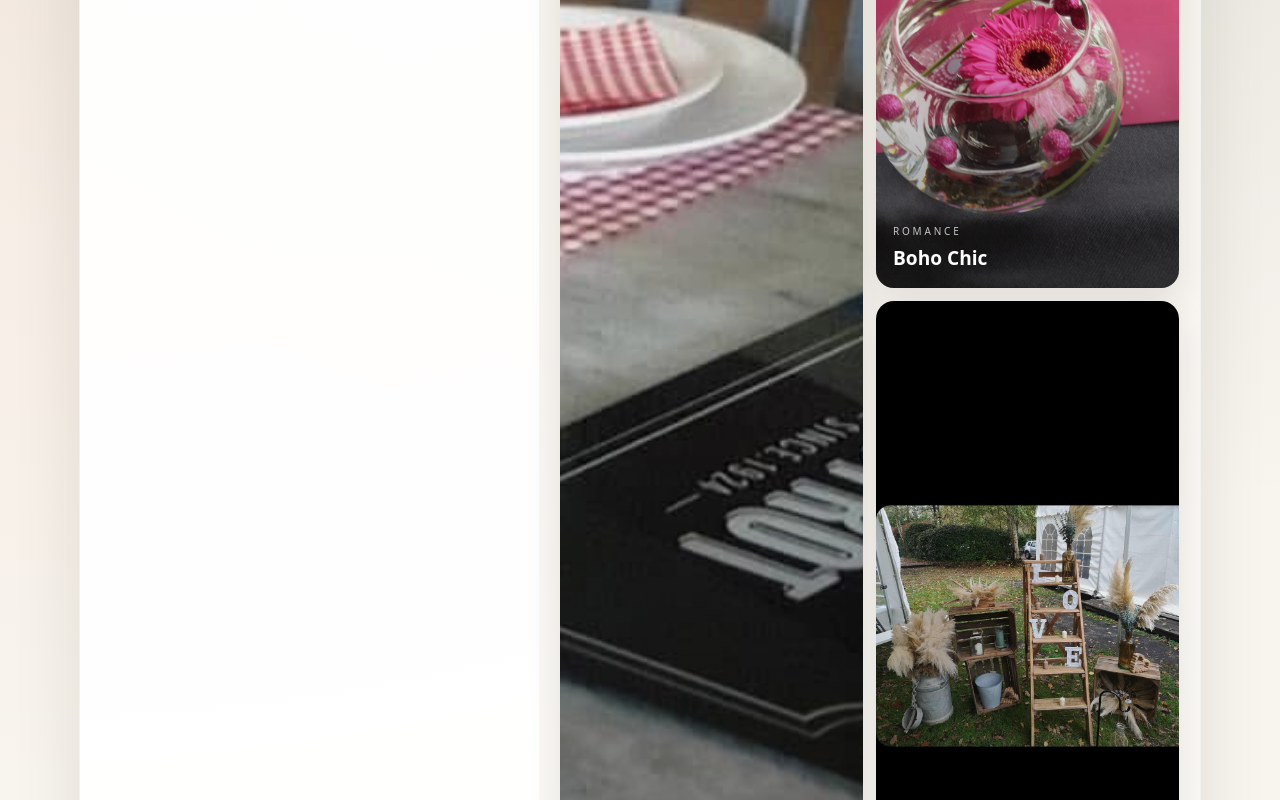
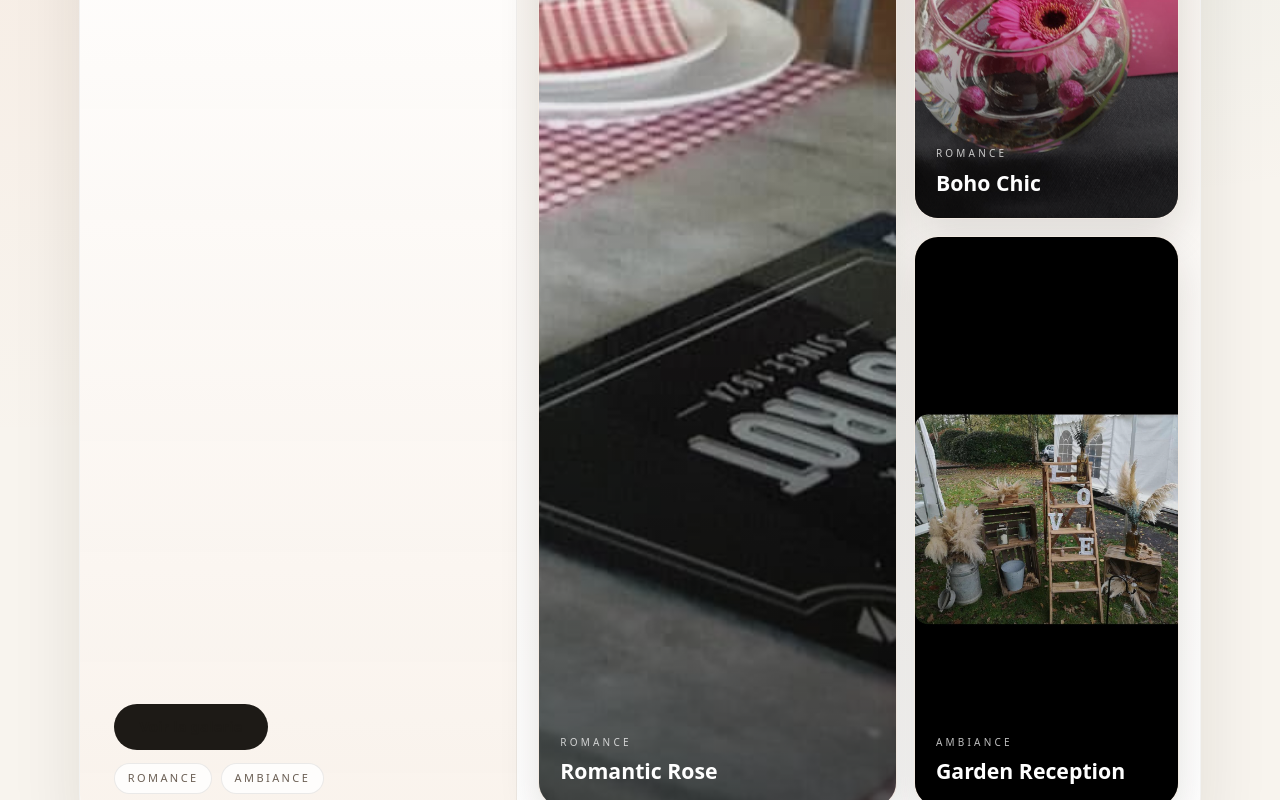
Before and after one commit to Marcestia/alternative-location, a Next.js app: page / in a window 1280 px wide. Shown: the part 1400-2200 px from the top of the page. Built offline with nearby package versions, Linux system fonts and the light colour scheme; no server answers; the database is empty.

Commit message:
Polish storefront copy and gallery preview

```diff
--- a/src/components/GalleryPreviewSection.tsx
+++ b/src/components/GalleryPreviewSection.tsx
@@ -1,77 +1,122 @@
-import { getGalleryPreviewUrl, getGalleryLabel, type GalleryMediaView } from "@/lib/gallery";
+import {
+  getGalleryPreviewUrl,
+  getGalleryLabel,
+  type GalleryMediaView,
+} from "@/lib/gallery";
 
 type GalleryPreviewSectionProps = {
   items: GalleryMediaView[];
 };
+
+function GalleryCard({
+  item,
+  className,
+}: {
+  item: GalleryMediaView;
+  className?: string;
+}) {
+  const previewUrl = getGalleryPreviewUrl(item);
+  if (!previewUrl) return null;
+
+  return (
+    <a
+      href="/galerie"
+      className={`group relative overflow-hidden rounded-[24px] border border-black/5 bg-[color:var(--surface)] shadow-[0_18px_40px_rgba(30,25,20,0.12)] ${className ?? ""}`}
+    >
+      <img
+        src={previewUrl}
+        alt={item.title}
+        className="h-full w-full object-cover transition duration-500 group-hover:scale-[1.04]"
+      />
+      <div className="absolute inset-0 bg-gradient-to-t from-black/65 via-black/12 to-transparent transition duration-300 group-hover:from-black/72" />
+      <div className="absolute inset-x-0 bottom-0 p-4 text-white sm:p-5">
+        <p className="text-[10px] uppercase tracking-[0.32em] text-white/75">
+          {getGalleryLabel(item)}
+        </p>
+        <p className="mt-2 text-lg font-semibold leading-tight sm:text-xl">
+          {item.title}
+        </p>
+      </div>
+    </a>
+  );
+}
 
 export default function GalleryPreviewSection({
   items,
 }: GalleryPreviewSectionProps) {
   if (items.length === 0) return null;
 
-  const previewItems = items.filter((item) => getGalleryPreviewUrl(item)).slice(0, 4);
+  const previewItems = items
+    .filter((item) => getGalleryPreviewUrl(item))
+    .slice(0, 3);
+
   if (previewItems.length === 0) return null;
+
+  const featuredItem = previewItems[0];
+  const secondaryItems = previewItems.slice(1);
 
   return (
     <section className="mx-auto mt-8 w-full max-w-6xl px-4 sm:px-6 lg:mt-12 lg:px-12">
-      <div className="overflow-hidden rounded-[22px] border border-black/5 bg-white/92 shadow-[0_30px_70px_rgba(30,25,20,0.10)]">
-        <div className="grid gap-0 lg:grid-cols-[0.82fr_1.18fr]">
-          <div className="flex flex-col justify-between p-6 sm:p-8">
+      <div className="overflow-hidden rounded-[34px] border border-black/5 bg-white/92 shadow-[0_30px_70px_rgba(30,25,20,0.1)]">
+        <div className="grid gap-0 lg:grid-cols-[0.78fr_1.22fr]">
+          <div className="flex flex-col justify-between border-b border-black/5 bg-[linear-gradient(180deg,rgba(255,255,255,0.98),rgba(249,242,235,0.94))] p-6 sm:p-8 lg:border-b-0 lg:border-r">
             <div>
               <p className="text-xs uppercase tracking-[0.34em] text-[color:var(--accent-2)]">
                 Galerie
               </p>
               <h2 className="mt-4 text-3xl font-semibold leading-tight sm:text-4xl">
-                Un avant-gout des ambiances
+                Un aperçu des ambiances
               </h2>
               <p className="mt-4 text-sm leading-7 text-[color:var(--muted)] sm:text-base">
-                Une selection visuelle plus libre, plus editoriale, pour montrer
-                le rendu avant meme d&apos;entrer dans le catalogue.
+                Quelques mises en scène, compositions de table et inspirations
+                pour découvrir l&apos;univers avant d&apos;entrer dans le catalogue.
               </p>
             </div>
-            <div className="mt-8">
+
+            <div className="mt-8 flex flex-col gap-3">
               <a
                 href="/galerie"
-                className="inline-flex rounded-full bg-[color:var(--ink)] px-6 py-3 text-sm font-semibold text-white transition hover:-translate-y-0.5"
+                className="inline-flex w-fit items-center rounded-full bg-[color:var(--ink)] px-6 py-3 text-sm font-semibold text-white transition hover:-translate-y-0.5 hover:shadow-[0_18px_35px_rgba(30,25,20,0.18)]"
               >
-                Ouvrir la galerie
+                Voir la galerie
               </a>
+              <div className="flex flex-wrap gap-2 text-[11px] uppercase tracking-[0.22em] text-[color:var(--muted)]">
+                {[...new Set(previewItems.map((item) => getGalleryLabel(item)))].map(
+                  (label) => (
+                    <span
+                      key={label}
+                      className="rounded-full border border-black/8 bg-white/80 px-3 py-1.5"
+                    >
+                      {label}
+                    </span>
+                  )
+                )}
+              </div>
             </div>
           </div>
 
-          <a
-            href="/galerie"
-            className="grid gap-3 bg-[linear-gradient(180deg,rgba(244,238,231,0.8),rgba(255,255,255,0.92))] p-4 sm:grid-cols-2 sm:p-5"
-          >
-            {previewItems.map((item, index) => {
-              const previewUrl = getGalleryPreviewUrl(item);
-              if (!previewUrl) return null;
+          <div className="grid gap-4 bg-[linear-gradient(180deg,rgba(244,238,231,0.82),rgba(255,255,255,0.96))] p-4 sm:p-5 lg:grid-cols-[1.15fr_0.85fr]">
+            <GalleryCard item={featuredItem} className="min-h-[360px] lg:min-h-[460px]" />
 
-              return (
-                <article
-                  key={item.id}
-                  className={`group relative overflow-hidden rounded-[18px] bg-[color:var(--surface)] shadow-[0_16px_35px_rgba(30,25,20,0.10)] ${
-                    index === 0 ? "sm:row-span-2" : ""
-                  }`}
-                >
-                  <img
-                    src={previewUrl}
-                    alt={item.title}
-                    className="h-full w-full object-cover transition duration-300 group-hover:scale-[1.05]"
+            {secondaryItems.length > 0 ? (
+              <div className="grid gap-4">
+                {secondaryItems.map((item) => (
+                  <GalleryCard
+                    key={item.id}
+                    item={item}
+                    className="min-h-[220px] lg:min-h-[220px]"
                   />
-                  <div className="absolute inset-0 bg-gradient-to-t from-black/55 via-black/10 to-transparent opacity-100 md:opacity-80 md:group-hover:opacity-100" />
-                  <div className="absolute inset-x-0 bottom-0 p-4 text-white">
-                    <p className="text-[10px] uppercase tracking-[0.28em] text-white/75">
-                      {getGalleryLabel(item)}
-                    </p>
-                    <p className="mt-2 text-lg font-semibold leading-tight">
-                      {item.title}
-                    </p>
-                  </div>
-                </article>
-              );
-            })}
-          </a>
+                ))}
+              </div>
+            ) : (
+              <a
+                href="/galerie"
+                className="flex min-h-[220px] items-end rounded-[24px] border border-dashed border-black/10 bg-white/75 p-5 text-sm text-[color:var(--muted)] transition hover:border-black/20 hover:bg-white"
+              >
+                Ouvrir la galerie complète pour voir toutes les ambiances.
+              </a>
+            )}
+          </div>
         </div>
       </div>
     </section>
--- a/src/lib/catalog.ts
+++ b/src/lib/catalog.ts
@@ -18,19 +18,19 @@ export const CATEGORY_GROUP_META: Record<
     label: "Ambiance et son",
     slug: "ambiance-son",
     description:
-      "Jeux, sonorisation, lumieres et projecteurs pour animer vos evenements.",
+      "Jeux, sonorisation, lumières et projecteurs pour animer vos événements.",
   },
   MATERIEL_SERVICE: {
-    label: "Materiel de service",
+    label: "Matériel de service",
     slug: "materiel-service",
     description:
-      "Materiel de table, reception et equipements electriques pour le service.",
+      "Matériel de table, réception et équipements électriques pour le service.",
   },
   DECORATION: {
-    label: "Decoration",
+    label: "Décoration",
     slug: "decoration",
     description:
-      "Univers decoratifs, linge, vases, arches et accessoires de mise en scene.",
+      "Univers décoratifs, linge, vases, arches et accessoires de mise en scène.",
   },
 };
 
--- a/src/lib/gallery.ts
+++ b/src/lib/gallery.ts
@@ -32,7 +32,7 @@ export const sampleGallerySections: GallerySectionView[] = [
   {
     id: "sample-tables",
     name: "Tables",
-    description: "Dressages, vaisselle et details de reception.",
+    description: "Dressages, vaisselle et détails de réception.",
     coverImageUrl: "/vitrine/vaisselle.jpg",
     active: true,
     sortOrder: 1,
@@ -40,7 +40,7 @@ export const sampleGallerySections: GallerySectionView[] = [
   {
     id: "sample-ambiance",
     name: "Ambiance",
-    description: "Lumieres, volume et atmosphere generale.",
+    description: "Lumières, volume et atmosphère générale.",
     coverImageUrl: "/vitrine/ambiance.jpg",
     active: true,
     sortOrder: 2,
@@ -51,7 +51,7 @@ export const sampleGalleryItems: GalleryMediaView[] = [
   {
     id: "sample-hero",
     title: "Romantic Rose",
-    subtitle: "Reception romantique aux tons clairs et details floraux.",
+    subtitle: "Réception romantique aux tons clairs et détails floraux.",
     type: "IMAGE",
     mediaUrl: "/vitrine/hero.jpg",
     posterUrl: null,
@@ -62,7 +62,7 @@ export const sampleGalleryItems: GalleryMediaView[] = [
   {
     id: "sample-decoration",
     title: "Boho Chic",
-    subtitle: "Textures naturelles, vases et details decoratifs doux.",
+    subtitle: "Textures naturelles, vases et détails décoratifs doux.",
     type: "IMAGE",
     mediaUrl: "/vitrine/decoration.jpg",
     posterUrl: null,
@@ -73,7 +73,7 @@ export const sampleGalleryItems: GalleryMediaView[] = [
   {
     id: "sample-mobilier",
     title: "Garden Reception",
-    subtitle: "Mobilier de reception et implantation soignee en exterieur.",
+    subtitle: "Mobilier de réception et implantation soignée en extérieur.",
     type: "IMAGE",
     mediaUrl: "/vitrine/mobilier.jpg",
     posterUrl: null,
@@ -84,7 +84,7 @@ export const sampleGalleryItems: GalleryMediaView[] = [
   {
     id: "sample-vaisselle",
     title: "Timeless Table",
-    subtitle: "Dressage sobre et harmonieux pour une table elegante.",
+    subtitle: "Dressage sobre et harmonieux pour une table élégante.",
     type: "IMAGE",
     mediaUrl: "/vitrine/vaisselle.jpg",
     posterUrl: null,
@@ -95,7 +95,7 @@ export const sampleGalleryItems: GalleryMediaView[] = [
   {
     id: "sample-ambiance",
     title: "Golden Lights",
-    subtitle: "Ambiance lumineuse et materiel decoratif pour la soiree.",
+    subtitle: "Ambiance lumineuse et matériel décoratif pour la soirée.",
     type: "IMAGE",
     mediaUrl: "/vitrine/ambiance.jpg",
     posterUrl: null,
@@ -106,7 +106,7 @@ export const sampleGalleryItems: GalleryMediaView[] = [
   {
     id: "sample-electro",
     title: "Reception Service",
-    subtitle: "Equipements utiles pour le confort et le rythme du service.",
+    subtitle: "Équipements utiles pour le confort et le rythme du service.",
     type: "IMAGE",
     mediaUrl: "/vitrine/electromenager.jpg",
     posterUrl: null,
@@ -117,7 +117,7 @@ export const sampleGalleryItems: GalleryMediaView[] = [
 ];
 
 export const getGalleryLabel = (item: GalleryMediaView) => {
-  if (item.type === "VIDEO") return "Video";
+  if (item.type === "VIDEO") return "Vidéo";
   if (item.sectionName) return item.sectionName;
   if (item.subtitle) {
     const shortLabel = item.subtitle.split(/[,.]/)[0]?.trim();
--- a/src/lib/site.ts
+++ b/src/lib/site.ts
@@ -12,7 +12,7 @@ export const siteConfig = {
   instagram: "@alternative",
   facebook: "Alternative location",
   address: "14 impasse Moustron, 33133 Galgon, France",
-  tagline: "Location de vaisselle, decoration, mobilier & sonorisation",
+  tagline: "Location de vaisselle, décoration, mobilier & sonorisation",
   description:
     "Entreprise locale de location pour mariages, anniversaires et événements festifs. Service chaleureux, simple et pro.",
 };
```
Also changed, not shown: src/app/page.tsx (+16 -16 lines).
